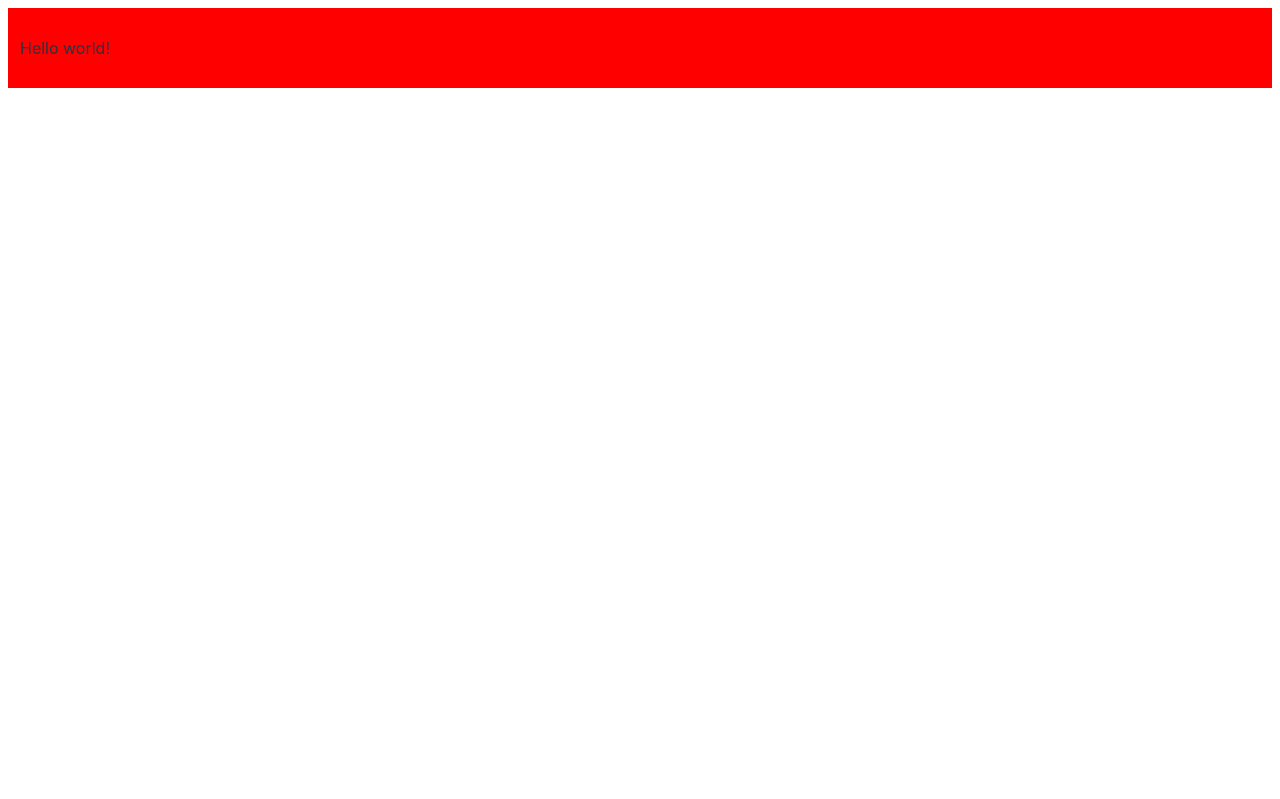
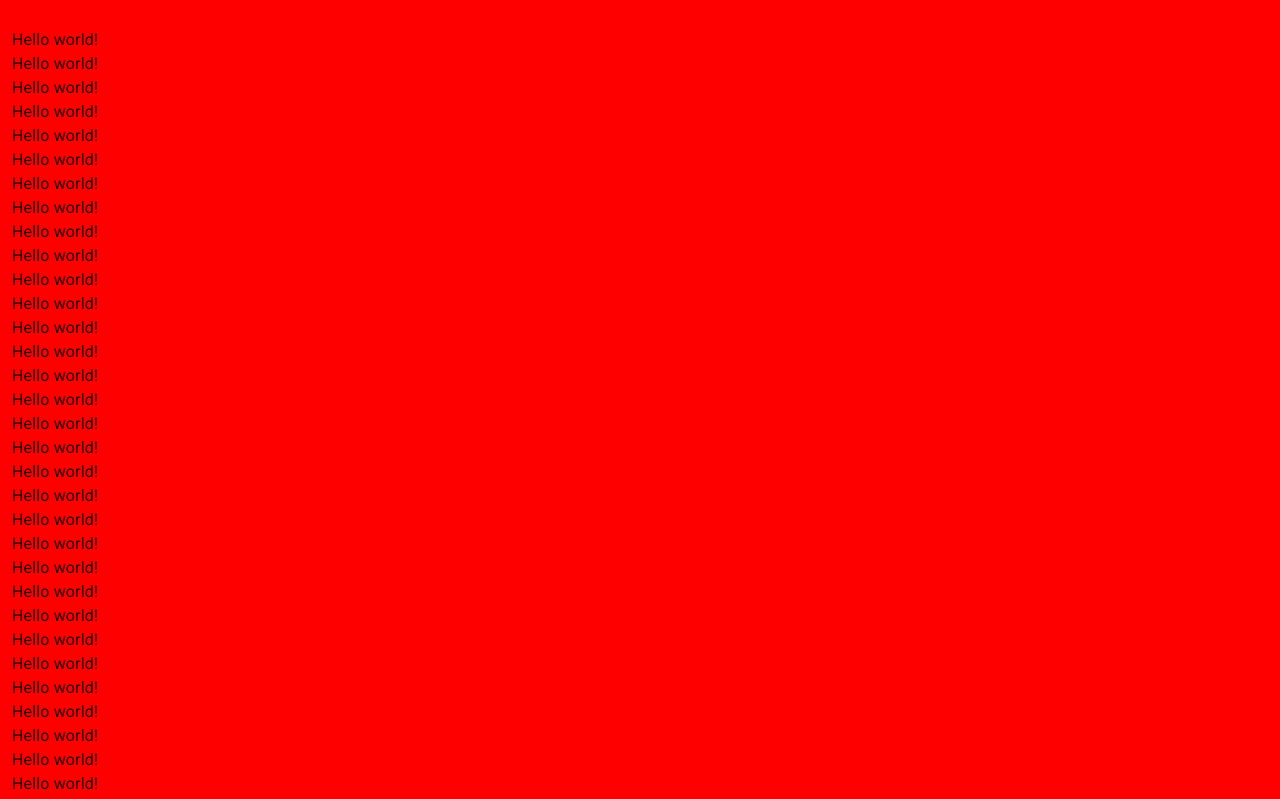
Before and after one commit to FinnBueno/Taleweaver-Hub, a React (Vite) app: page / in a window 1280 px wide. Shown: the top 799 px of the page. Built offline with nearby package versions, Linux system fonts and the light colour scheme.

Commit message:
move handling of prefered color scheme to material ui

```diff
--- a/package.json
+++ b/package.json
@@ -13,10 +13,14 @@
     "prepare": "husky"
   },
   "dependencies": {
+    "@fontsource/roboto": "^5.1.0",
+    "@mui/material": "^6.3.0",
+    "@mui/styled-engine-sc": "^6.3.0",
     "eslint-config-prettier": "^9.1.0",
     "react": "^18.3.1",
     "react-dom": "^18.3.1",
-    "react-router": "^7.1.1"
+    "react-router": "^7.1.1",
+    "styled-components": "^6.1.13"
   },
   "devDependencies": {
     "@eslint/js": "^9.17.0",
--- a/src/App.tsx
+++ b/src/App.tsx
@@ -1,10 +1,19 @@
 import { BrowserRouter, Route, Routes } from "react-router";
 import { AboutPage, HomePage, NotFoundPage } from "@src/pages";
 import { NavigationHeader } from "@src/templates";
+import { createTheme, CssBaseline, ThemeProvider } from "@mui/material";
+
+const theme = createTheme({
+  colorSchemes: {
+    dark: true,
+    light: true,
+  },
+});
 
 const App = () => {
   return (
-    <>
+    <ThemeProvider theme={theme}>
+      <CssBaseline enableColorScheme />
       <BrowserRouter>
         <Routes>
           <Route element={<NavigationHeader />}>
@@ -14,7 +23,7 @@ const App = () => {
           </Route>
         </Routes>
       </BrowserRouter>
-    </>
+    </ThemeProvider>
   );
 };
 
--- a/src/index.css
+++ b/src/index.css
@@ -3,7 +3,6 @@
   line-height: 1.5;
   font-weight: 400;
 
-  color-scheme: light dark;
   color: rgba(255, 255, 255, 0.87);
   background-color: #242424;
 
@@ -12,16 +11,3 @@
   -webkit-font-smoothing: antialiased;
   -moz-osx-font-smoothing: grayscale;
 }
-
-@media (prefers-color-scheme: light) {
-  :root {
-    color: #213547;
-    background-color: #ffffff;
-  }
-  a:hover {
-    color: #747bff;
-  }
-  button {
-    background-color: #f9f9f9;
-  }
-}
--- a/src/main.tsx
+++ b/src/main.tsx
@@ -1,6 +1,10 @@
 import { StrictMode } from "react";
 import { createRoot } from "react-dom/client";
 import "./index.css";
+import "@fontsource/roboto/300.css";
+import "@fontsource/roboto/400.css";
+import "@fontsource/roboto/500.css";
+import "@fontsource/roboto/700.css";
 import App from "@src/App";
 
 createRoot(document.getElementById("root")!).render(
--- a/src/pages/Home.tsx
+++ b/src/pages/Home.tsx
@@ -1,3 +1,162 @@
 export const HomePage = () => {
-  return <p>Hello world!</p>;
+  return (
+    <p>
+      Hello world!
+      <br />
+      Hello world!
+      <br />
+      Hello world!
+      <br />
+      Hello world!
+      <br />
+      Hello world!
+      <br />
+      Hello world!
+      <br />
+      Hello world!
+      <br />
+      Hello world!
+      <br />
+      Hello world!
+      <br />
+      Hello world!
+      <br />
+      Hello world!
+      <br />
+      Hello world!
+      <br />
+      Hello world!
+      <br />
+      Hello world!
+      <br />
+      Hello world!
+      <br />
+      Hello world!
+      <br />
+      Hello world!
+      <br />
+      Hello world!
+      <br />
+      Hello world!
+      <br />
+      Hello world!
+      <br />
+      Hello world!
+      <br />
+      Hello world!
+      <br />
+      Hello world!
+      <br />
+      Hello world!
+      <br />
+      Hello world!
+      <br />
+      Hello world!
+      <br />
+      Hello world!
+      <br />
+      Hello world!
+      <br />
+      Hello world!
+      <br />
+      Hello world!
+      <br />
+      Hello world!
+      <br />
+      Hello world!
+      <br />
+      Hello world!
+      <br />
+      Hello world!
+      <br />
+      Hello world!
+      <br />
+      Hello world!
+      <br />
+      Hello world!
+      <br />
+      Hello world!
+      <br />
+      Hello world!
+      <br />
+      Hello world!
+      <br />
+      Hello world!
+      <br />
+      Hello world!
+      <br />
+      Hello world!
+      <br />
+      Hello world!
+      <br />
+      Hello world!
+      <br />
+      Hello world!
+      <br />
+      Hello world!
+      <br />
+      Hello world!
+      <br />
+      Hello world!
+      <br />
+      Hello world!
+      <br />
+      Hello world!
+      <br />
+      Hello world!
+      <br />
+      Hello world!
+      <br />
+      Hello world!
+      <br />
+      Hello world!
+      <br />
+      Hello world!
+      <br />
+      Hello world!
+      <br />
+      Hello world!
+      <br />
+      Hello world!
+      <br />
+      Hello world!
+      <br />
+      Hello world!
+      <br />
+      Hello world!
+      <br />
+      Hello world!
+      <br />
+      Hello world!
+      <br />
+      Hello world!
+      <br />
+      Hello world!
+      <br />
+      Hello world!
+      <br />
+      Hello world!
+      <br />
+      Hello world!
+      <br />
+      Hello world!
+      <br />
+      Hello world!
+      <br />
+      Hello world!
+      <br />
+      Hello world!
+      <br />
+      Hello world!
+      <br />
+      Hello world!
+      <br />
+      Hello world!
+      <br />
+      Hello world!
+      <br />
+      Hello world!
+      <br />
+    </p>
+  );
 };
--- a/tsconfig.json
+++ b/tsconfig.json
@@ -20,7 +20,8 @@
 
     "baseUrl": "./",
     "paths": {
-      "@src/*": ["./src/*"]
+      "@src/*": ["./src/*"],
+      "@mui/styled-engine": ["./node_modules/@mui/styled-engine-sc"]
     }
   },
   "include": ["src"]
--- a/vite.config.ts
+++ b/vite.config.ts
@@ -7,6 +7,7 @@ export default defineConfig({
   resolve: {
     alias: {
       "@src": "/src",
+      "@mui/styled-engine": "@mui/styled-engine-sc",
     },
   },
 });
```
Also changed, not shown: 1 other file (tests, documents, lock files or other folders).
